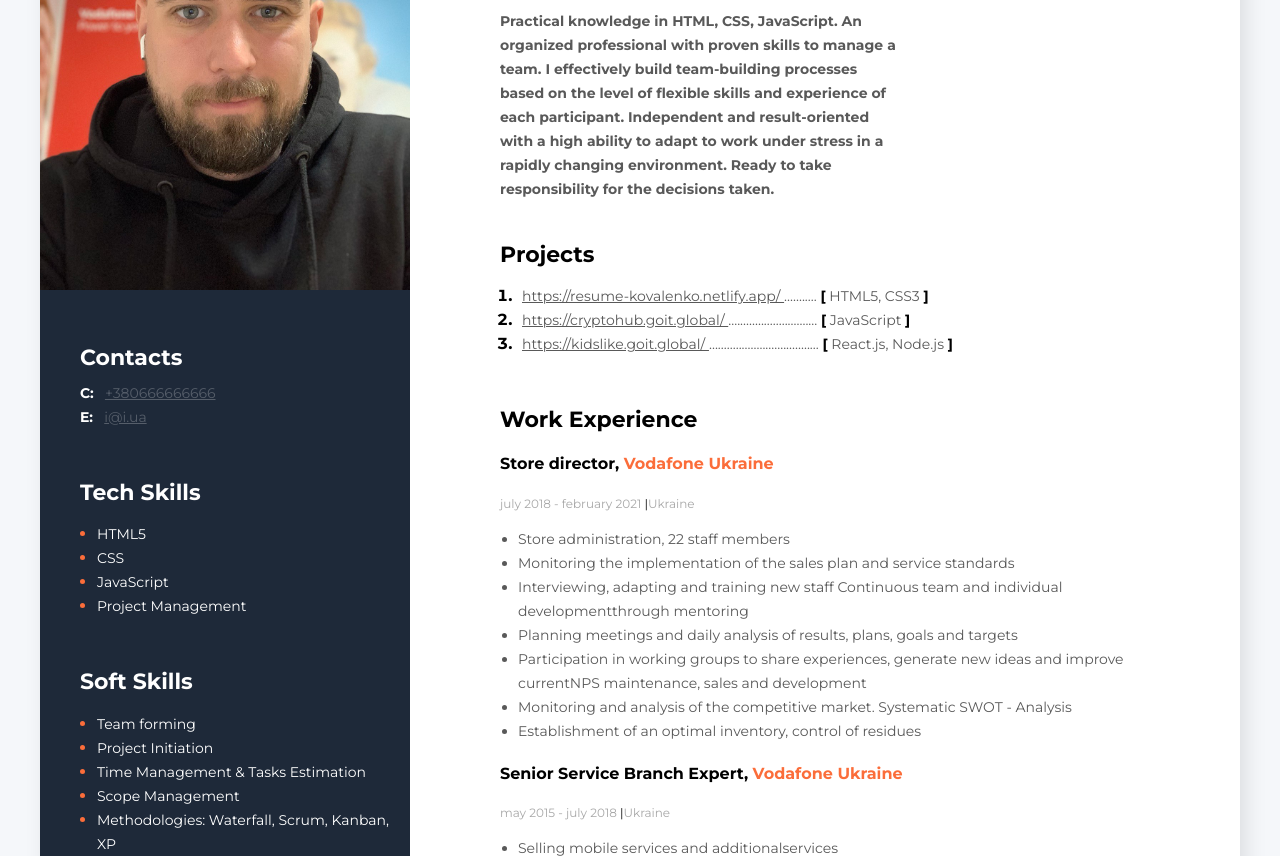
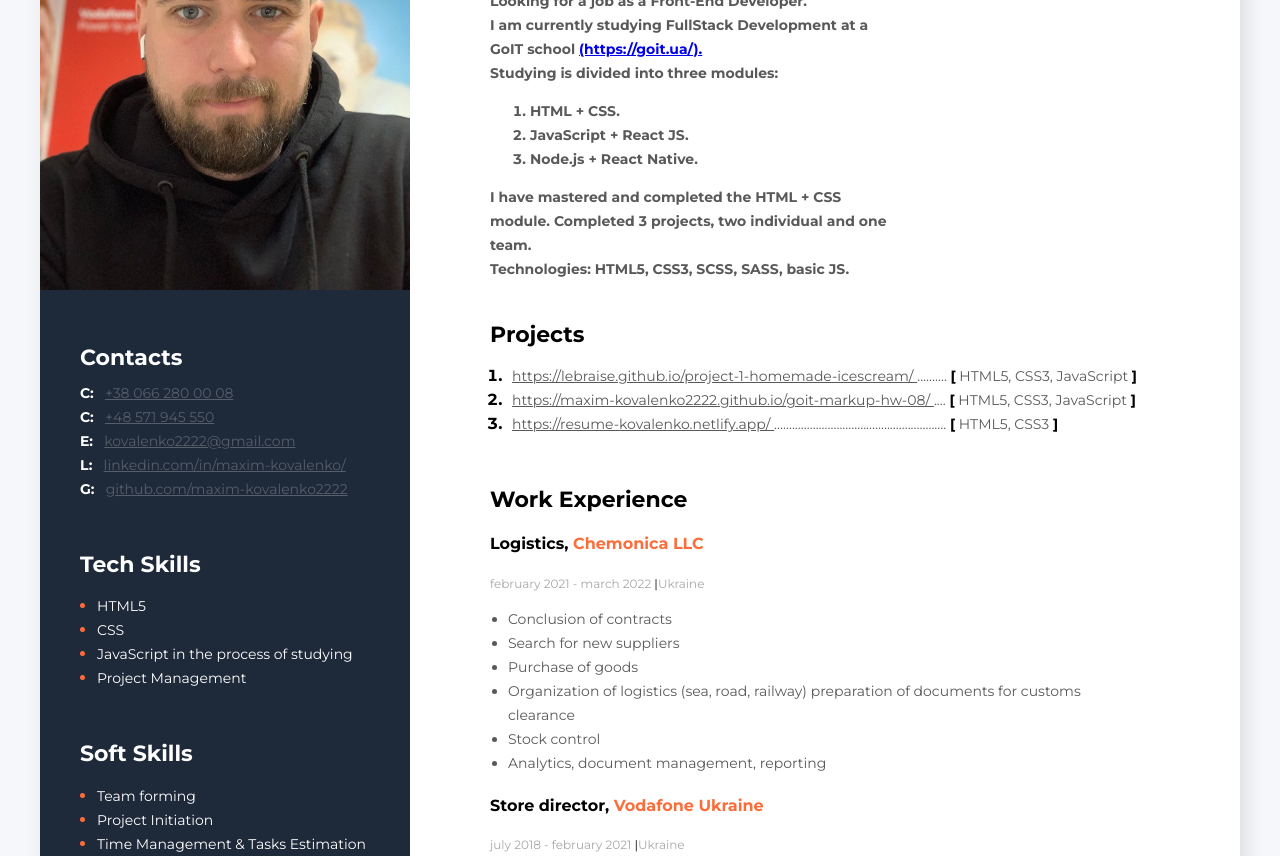
Before and after one commit to maxim-kovalenko2222/resume, a plain HTML site: page index.html in a window 1280 px wide. Shown: the part 248-1104 px from the top of the page. Drawn offline with Linux system fonts and the light colour scheme.

Commit message:
обновляет информацию

```diff
--- a/css/style.css
+++ b/css/style.css
@@ -15,7 +15,7 @@ body {
 /* Main-content-section */
 
 .Main-content-section {
-  padding: 100px 90px;
+  padding: 80px 80px;
 }
 
 .Main-content-title {
--- a/index.html
+++ b/index.html
@@ -22,57 +22,61 @@
           <h2 class="about-me-profession">Front-End Developer</h2>
           <h1 class="about-me-name">Maxim Kovalenko</h1>
 
-          <p class="about-me-description">
-            Practical knowledge in HTML, CSS, JavaScript. An organized
-            professional with proven skills to manage a team. I effectively
-            build team-building processes based on the level of flexible skills
-            and experience of each participant. Independent and result-oriented
-            with a high ability to adapt to work under stress in a rapidly
-            changing environment. Ready to take responsibility for the decisions
-            taken.
-          </p>
+          <div class="about-me-description">
+              <div>Looking for a job as a Front-End Developer.</div>
+              <div>I am currently studying FullStack Development at a GoIT school <a href="https://goit.ua/">(https://goit.ua/).</a> </div>
+              <div>
+                Studying is divided into three modules:
+            </div>
+            <ol>
+              <li>HTML + CSS.</li>
+              <li>JavaScript + React JS.</li>
+              <li>Node.js + React Native.</li>
+            </ol>
+
+            <div>I have mastered and completed the HTML + CSS module. Completed 3 projects, two individual and one team.</div>
+
+            <div>Technologies: HTML5, CSS3, SCSS, SASS, basic JS.</div>
+
+          </div>
         </div>
         <!-- My projects  -->
         <div class="My-projects-section">
           <h3 class="Main-content-title">Projects</h3>
           <ol class="My-projects-list">
+
+
+
             <li class="My-projects-item">
               <span class="My-projects-text">
                 <a
-                  href="https://resume-kovalenko.netlify.app/"
+                  href="https://lebraise.github.io/project-1-homemade-icescream/"
                   class="My-projects-link"
                 >
-                  https://resume-kovalenko.netlify.app/
+                  https://lebraise.github.io/project-1-homemade-icescream/
                 </a>
-                ...........
-                <span class="My-projects-bracket">[</span> HTML5, CSS3
+                ..........
+                <span class="My-projects-bracket">[</span> HTML5, CSS3, JavaScript
                 <span class="My-projects-bracket">]</span>
               </span>
             </li>
             <li class="My-projects-item">
               <span class="My-projects-text">
-                <a
-                  href="https://cryptohub.goit.global/"
-                  class="My-projects-link"
-                >
-                  https://cryptohub.goit.global/
+                <a href="https://maxim-kovalenko2222.github.io/goit-markup-hw-08/" class="My-projects-link">
+                  https://maxim-kovalenko2222.github.io/goit-markup-hw-08/
                 </a>
-                ..............................
-                <span class="My-projects-bracket">[</span> JavaScript
+                ....
+                <span class="My-projects-bracket">[</span> HTML5, CSS3, JavaScript
                 <span class="My-projects-bracket">]</span>
               </span>
             </li>
-
             <li class="My-projects-item">
               <span class="My-projects-text">
-                <a
-                  href="https://kidslike.goit.global/"
-                  class="My-projects-link"
-                >
-                  https://kidslike.goit.global/
+                <a href="https://resume-kovalenko.netlify.app/" class="My-projects-link">
+                  https://resume-kovalenko.netlify.app/
                 </a>
-                .....................................
-                <span class="My-projects-bracket">[</span> React.js, Node.js
+                ..........................................................
+                <span class="My-projects-bracket">[</span> HTML5, CSS3
                 <span class="My-projects-bracket">]</span>
               </span>
             </li>
@@ -82,6 +86,38 @@
         <div class="My-Work-Experience">
           <h3 class="Main-content-title">Work Experience</h3>
           <!-- Company 3 -->
+          <div class="My-Work-Experience-Company-Block">
+            <h4 class="My-Work-Experience-Position">
+              Logistics,
+              <span class="My-Work-Experience-Company"> Chemonica LLC </span>
+            </h4>
+            <p class="My-Work-Experience-Period">
+              february 2021 - march 2022
+              <span class="My-Work-Experience-Divider">|</span>Ukraine
+            </p>
+            <ul class="My-Work-Experience-Duties">
+              <li class="My-Work-Experience-Duty">
+                Conclusion of contracts
+              </li>
+              <li class="My-Work-Experience-Duty">
+                Search for new suppliers
+              </li>
+              <li class="My-Work-Experience-Duty">
+                Purchase of goods
+              </li>
+              <li class="My-Work-Experience-Duty">
+                Organization of logistics (sea, road, railway) preparation of documents for customs clearance
+              </li>
+              <li class="My-Work-Experience-Duty">
+                Stock control
+              </li>
+              <li class="My-Work-Experience-Duty">
+                Analytics, document management, reporting
+              </li>
+
+            </ul>
+          </div>
+          <!-- Company 2 -->
           <div class="My-Work-Experience-Company-Block">
             <h4 class="My-Work-Experience-Position">
               Store director,
@@ -121,7 +157,7 @@
               </li>
             </ul>
           </div>
-          <!-- Company 2 -->
+          <!-- Company 1 -->
           <div class="My-Work-Experience-Company-Block">
             <h4 class="My-Work-Experience-Position">
               Senior Service Branch Expert,
@@ -142,35 +178,7 @@
               </li>
             </ul>
           </div>
-          <!-- Company 1 -->
-          <div class="My-Work-Experience-Company-Block">
-            <h4 class="My-Work-Experience-Position">
-              Store manager,
-              <span class="My-Work-Experience-Company">Ltd. «ALLO» </span>
-            </h4>
-            <p class="My-Work-Experience-Period">
-              may 2012 - may 2015
-              <span class="My-Work-Experience-Divider">|</span>Ukraine
-            </p>
 
-            <ul class="My-Work-Experience-Duties">
-              <li class="My-Work-Experience-Duty">
-                Monitoring the implementation of the sales plan and service
-                standards
-              </li>
-              <li class="My-Work-Experience-Duty">
-                Team building,staff development and training
-              </li>
-              <li class="My-Work-Experience-Duty">
-                Monitoring and analysis of competitors
-              </li>
-              <li class="My-Work-Experience-Duty">
-                Business continuity management
-              </li>
-              <li class="My-Work-Experience-Duty">Accounting</li>
-              <li class="My-Work-Experience-Duty">Count of inventory items</li>
-            </ul>
-          </div>
         </div>
         <!-- Educations -->
         <div class="my-education-section">
@@ -197,13 +205,25 @@
           <h3 class="sidebar-title">Contacts</h3>
           <div>
             <span class="Contacts-section-type">C:</span>
-            <a class="Contacts-section-link" href="tel:+380666666666"
-              >+380666666666</a
+            <a class="Contacts-section-link" href="tel:+380662800008"
+              >+38 066 280 00 08</a
             >
           </div>
           <div>
+            <span class="Contacts-section-type">C:</span>
+            <a class="Contacts-section-link" href="tel:+48571945550">+48 571 945 550</a>
+          </div>
+          <div>
             <span class="Contacts-section-type">E:</span>
-            <a class="Contacts-section-link" href="mailto:i@i.ua">i@i.ua</a>
+            <a class="Contacts-section-link" href="mailto:kovalenko2222@gmail.com">kovalenko2222@gmail.com</a>
+          </div>
+          <div>
+            <span class="Contacts-section-type">L:</span>
+            <a class="Contacts-section-link" href="https://www.linkedin.com/in/maxim-kovalenko/">linkedin.com/in/maxim-kovalenko/</a>
+          </div>
+          <div>
+            <span class="Contacts-section-type">G:</span>
+            <a class="Contacts-section-link" href="https://github.com/maxim-kovalenko2222">github.com/maxim-kovalenko2222</a>
           </div>
         </div>
         <!-- Tech Skills section -->
@@ -217,7 +237,7 @@
               <span class="Tech-Skills-item-text">CSS</span>
             </li>
             <li class="Tech-Skills-item">
-              <span class="Tech-Skills-item-text">JavaScript</span>
+              <span class="Tech-Skills-item-text">JavaScript in the process of studying</span>
             </li>
             <li class="Tech-Skills-item">
               <span class="Tech-Skills-item-text">Project Management</span>
```
Also changed, not shown: 1 other file.
